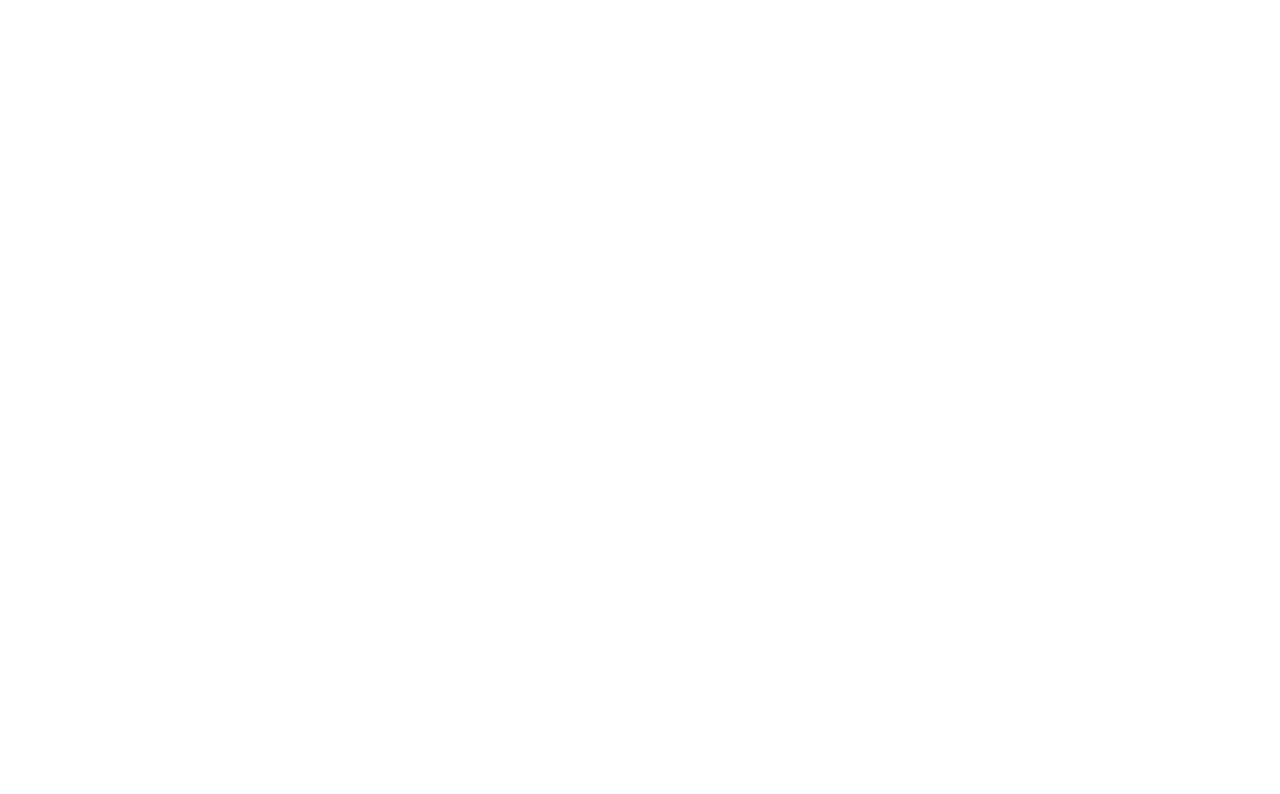
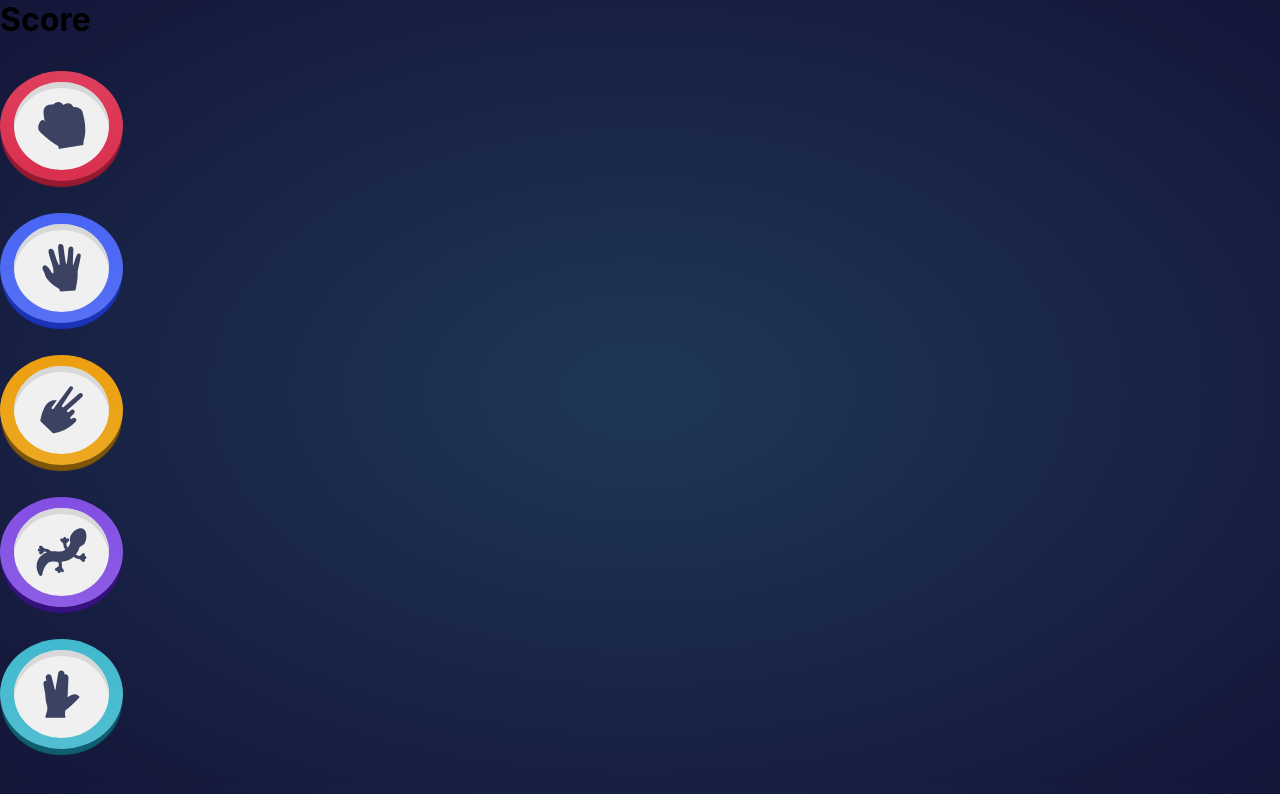
Before and after one commit to Moro-Afriyie/Rock-Paper-Scissors-Game, a React (Create React App) app in the folder rock-paper-scissors-game/: page / in a window 1280 px wide. Shown: the top 794 px of the page. Built offline with nearby package versions, Linux system fonts and the light colour scheme.

Commit message:
added the components to the app.tsx file

```diff
--- a/rock-paper-scissors-game/src/App.tsx
+++ b/rock-paper-scissors-game/src/App.tsx
@@ -1,11 +1,16 @@
+import { useState } from 'react';
 import './App.css';
-import Lizard from './components/icons/Lizard';
-import Paper from './components/icons/Paper';
-import Rock from './components/icons/Rock';
-import Scissors from './components/icons/Scissors';
-import Spock from './components/icons/Spock';
+import GamePage from './components/GamePage';
+import Pentagon from './components/Pentagon';
+import Score from './components/Score';
+// import Lizard from './components/icons/Lizard';
+// import Paper from './components/icons/Paper';
+// import Rock from './components/icons/Rock';
+// import Scissors from './components/icons/Scissors';
+// import Spock from './components/icons/Spock';
 
 function App() {
+  const [toggleDisplay, setToggleDisplay] = useState(false);
   return (
     <main className="container">
      {/* <Rock classType="circle" />
@@ -13,6 +18,8 @@ function App() {
      <Scissors classType="circle" />
      <Lizard classType="circle" />
      <Spock classType="circle" /> */}
+     <Score />
+     {toggleDisplay?<GamePage /> : <Pentagon />}
     </main>
   );
 }
```
